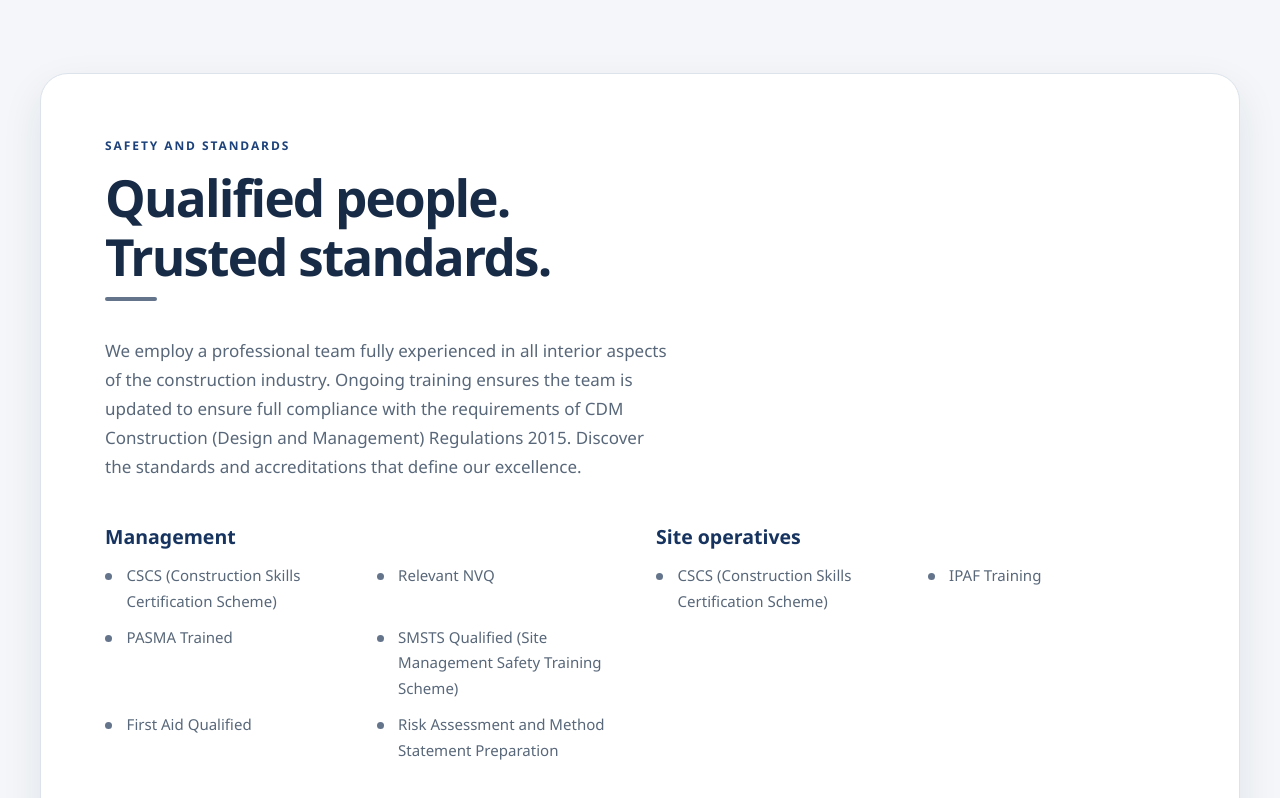
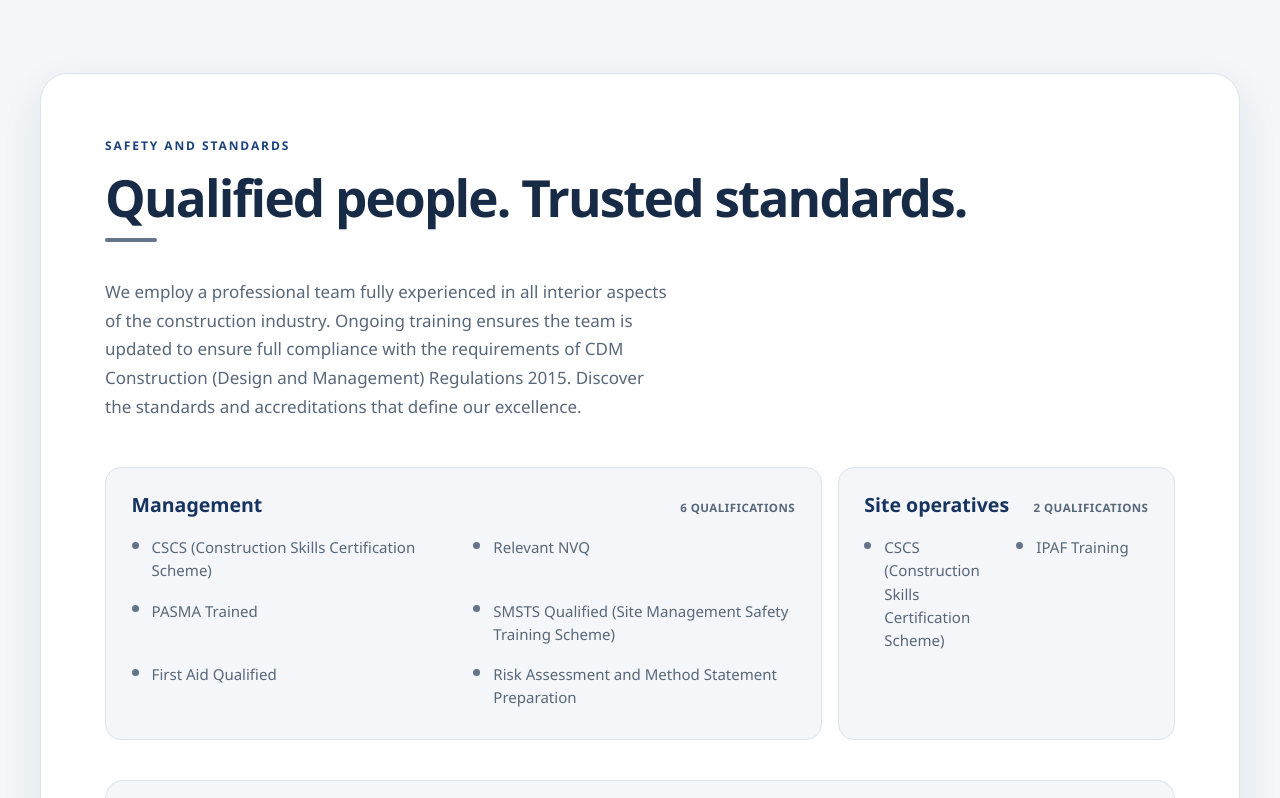
Before and after one commit to Natynela/cln-enterprise, an Astro site: page / in a window 1280 px wide. Shown: the part 3440-4238 px from the top of the page. Built offline with nearby package versions, Linux system fonts and the light colour scheme; Astro itself is replaced by a stand-in of ours.

Commit message:
Modifications ergonomiques

```diff
--- a/src/pages/index.astro
+++ b/src/pages/index.astro
@@ -63,8 +63,14 @@ import { site, nav, hero, about, services, certifications as c, gallery } from '
           <p class="lead">{c.intro}</p>
         </div>
         <div class="cert-lists">
-          <div><h3>Management</h3><ul>{c.management.map((i) => <li>{i}</li>)}</ul></div>
-          <div><h3>Site operatives</h3><ul>{c.operatives.map((i) => <li>{i}</li>)}</ul></div>
+          <div class="cert-group">
+            <h3>Management <span>{c.management.length} qualifications</span></h3>
+            <ul>{c.management.map((i) => <li>{i}</li>)}</ul>
+          </div>
+          <div class="cert-group">
+            <h3>Site operatives <span>{c.operatives.length} qualifications</span></h3>
+            <ul>{c.operatives.map((i) => <li>{i}</li>)}</ul>
+          </div>
         </div>
         <div class="certrow">
           {c.certs.map((x) => <img src={x.img} alt="Certification" loading="lazy" />)}
--- a/src/styles/global.css
+++ b/src/styles/global.css
@@ -152,13 +152,15 @@ p { margin: 0 0 1rem; }
 
 /* Certifications */
 .certs-panel { padding: clamp(1.5rem, 5vw, 4rem); border: 1px solid var(--line); border-radius: 28px; background: #fff; box-shadow: var(--shadow); }
-.certs-panel .section-heading { max-width: 780px; margin-left: 0; }
+.certs-panel .section-heading { max-width: 920px; margin-left: 0; }
 .certs-panel .section-heading > p:last-child { margin-left: 0; }
-.certs-panel .lead { color: var(--muted); }
-.cert-lists { display: grid; grid-template-columns: 1fr 1fr; gap: 2rem; }
-.cert-lists h3, .responsibilities h3 { margin: 0 0 .9rem; color: var(--brand-dark); }
-.certs ul { display: grid; grid-template-columns: repeat(2, minmax(0, 1fr)); gap: .65rem 1.5rem; margin: 0; padding: 0; list-style: none; }
-.certs li { position: relative; padding-left: 1.35rem; color: var(--muted); font-size: .94rem; }
+.certs-panel .lead { max-width: 76ch; color: var(--muted); }
+.cert-lists { display: grid; grid-template-columns: minmax(0, 1.7fr) minmax(260px, .8fr); gap: 1rem; }
+.cert-group { min-width: 0; padding: clamp(1.1rem, 2.5vw, 1.6rem); border: 1px solid var(--line); border-radius: 16px; background: var(--bg); }
+.cert-lists h3, .responsibilities h3 { display: flex; flex-wrap: wrap; align-items: baseline; justify-content: space-between; gap: .5rem; margin: 0 0 1rem; color: var(--brand-dark); }
+.cert-lists h3 span { color: var(--muted); font-size: .72rem; font-weight: 600; letter-spacing: .04em; text-transform: uppercase; }
+.certs ul { display: grid; grid-template-columns: repeat(2, minmax(0, 1fr)); gap: .55rem 1.25rem; margin: 0; padding: 0; list-style: none; }
+.certs li { position: relative; align-self: start; padding: .25rem 0 .25rem 1.25rem; color: var(--muted); font-size: .94rem; line-height: 1.55; }
 .certs li::before { position: absolute; top: .65em; left: 0; width: 7px; height: 7px; border-radius: 50%; background: var(--accent); content: ""; }
 .certrow { display: flex; flex-wrap: wrap; align-items: center; gap: 1rem; margin: 2.5rem 0; padding: 1.25rem; border: 1px solid var(--line); border-radius: var(--radius); background: var(--bg); }
 .certrow a { display: grid; min-height: 96px; place-items: center; padding: .4rem; border-radius: 12px; background: #fff; }
@@ -204,7 +206,7 @@ input:focus, textarea:focus { border-color: var(--brand); box-shadow: 0 0 0 3px
   .about-layout, .contact { grid-template-columns: 1fr; }
   .about-layout { gap: 2.5rem; }
   .thumbs { min-height: 320px; }
-  .cert-lists { grid-template-columns: 1fr; gap: 1.5rem; }
+  .cert-lists { grid-template-columns: 1fr; }
   .responsibilities { grid-template-columns: 1fr; }
   .safety { max-height: 280px; }
 }
```
